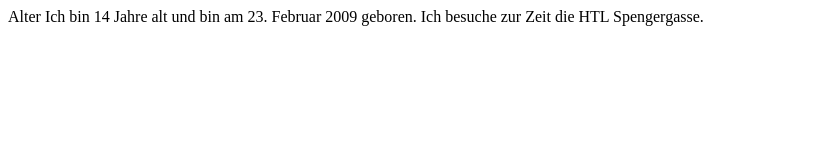
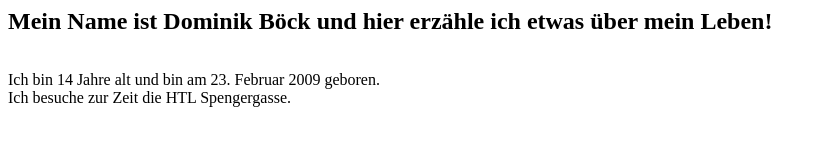
Before and after one commit to DominikBoeck/Dominik-Boeck-Spengergasse-SWP1, a plain HTML site: page index.html in a window 1280 px wide. Shown: the whole page, without its empty margins (0-826 px from the left). Drawn offline with Linux system fonts and the light colour scheme.

Commit message:
first commit

```diff
--- a/index.html
+++ b/index.html
@@ -3,11 +3,12 @@
 <head>
     <meta charset="UTF-8">
     <meta name="viewport" content="width=device-width, initial-scale=1.0">
-    <title>Mein Name ist Dominik Böck und hier erzähle ich etwas über mein Leben!</title>
-</head> Alter
-
-Ich bin 14 Jahre alt und bin am 23. Februar 2009 geboren.
-Ich besuche zur Zeit die HTL Spengergasse.
+    <title>  </title>
+</head> <font size="5"> <b>Mein Name ist Dominik Böck und hier erzähle ich etwas über mein Leben!</b> </font>
+<br>
+<br>
+<br>Ich bin 14 Jahre alt und bin am 23. Februar 2009 geboren.
+<br>Ich besuche zur Zeit die HTL Spengergasse.
 
 
 </body>
```
Also changed, not shown: README.md (added).
